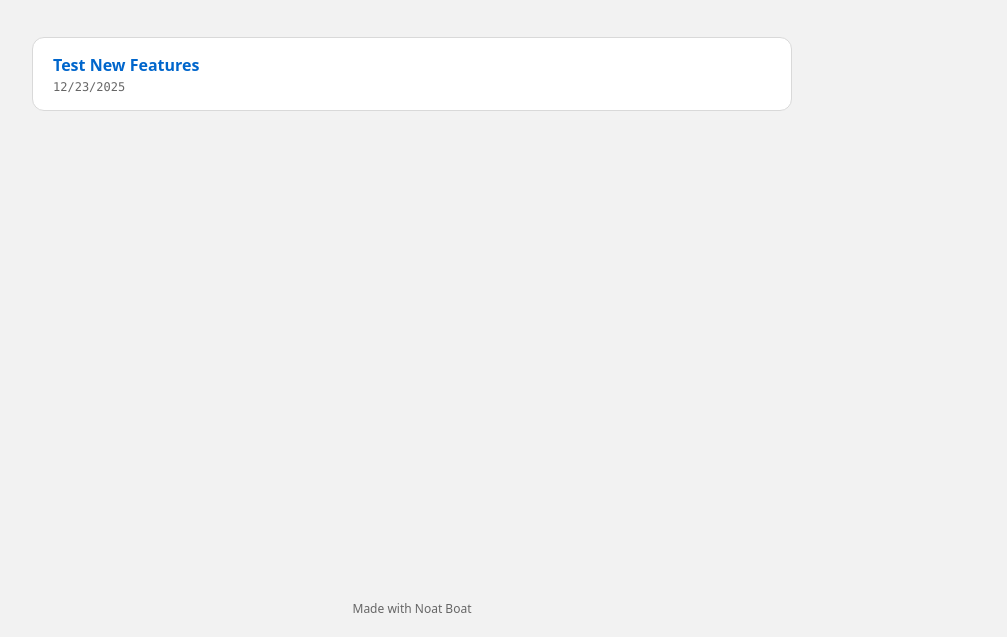
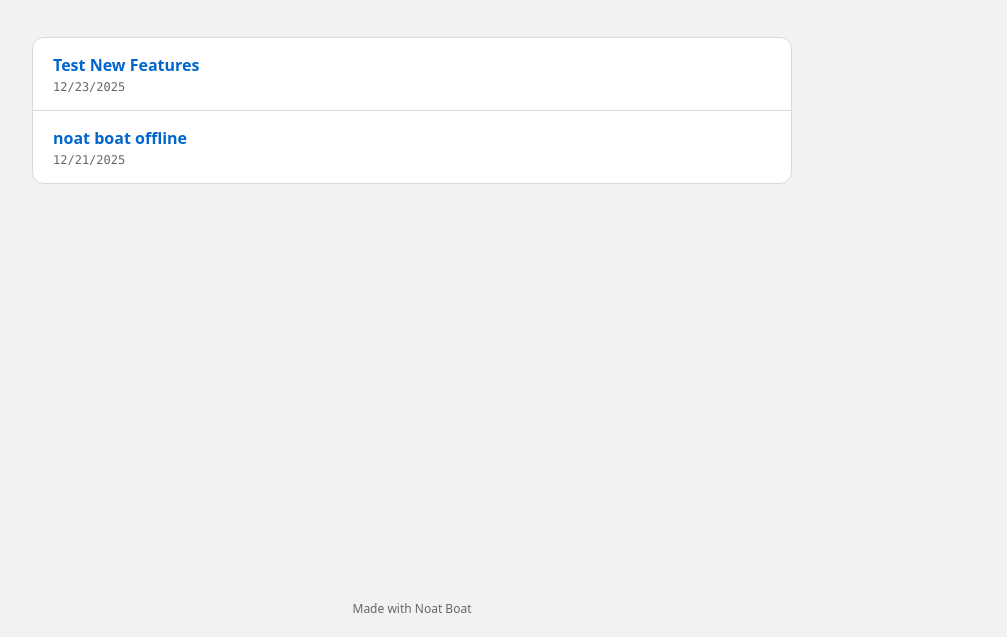
Before and after one commit to mdotstrange/noatboatlivenotes, a plain HTML site: page index.html in a window 1280 px wide. Shown: the part 163-800 px from the top of the page, without its empty margins (228-1235 px from the left). Drawn offline with Linux system fonts and the light colour scheme.

Commit message:
Update site index

```diff
--- a/index.html
+++ b/index.html
@@ -47,6 +47,10 @@
         <div class="note-title">Test New Features</div>
         <div class="note-meta">12/23/2025</div>
       </a>
+      <a href="./noat-boat-offline/index.html" class="note-link">
+        <div class="note-title">noat boat offline</div>
+        <div class="note-meta">12/21/2025</div>
+      </a>
       <!-- NOTE_LINKS_PLACEHOLDER -->
     </div>
   </div>
```
